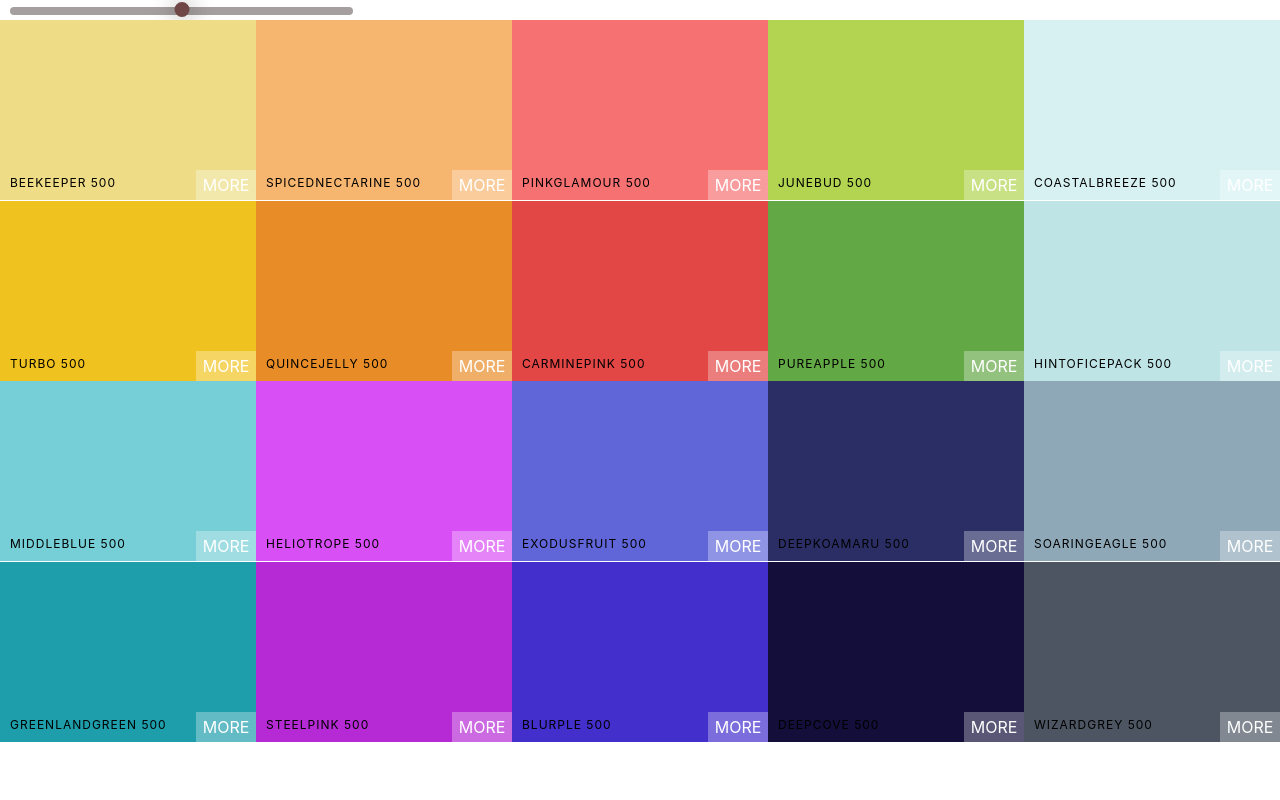
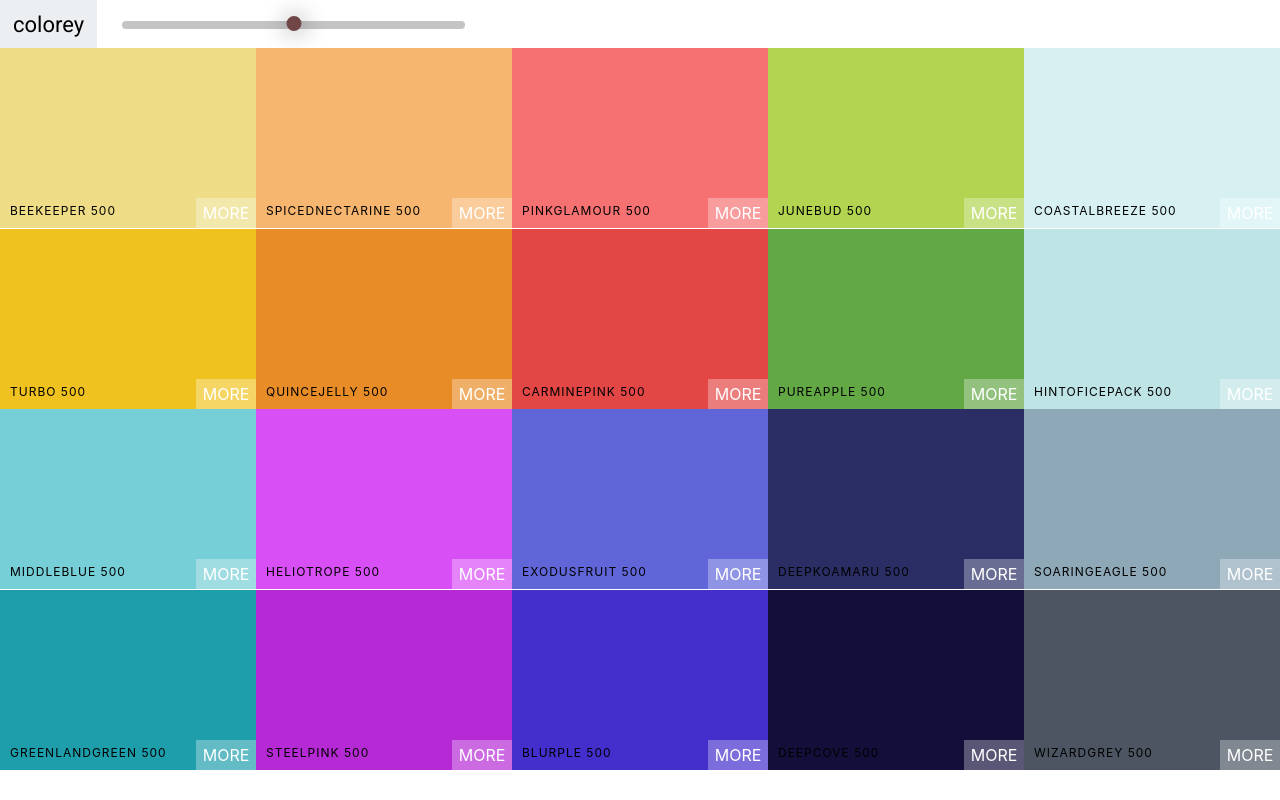
Before and after one commit to aumi364/ColorPicker, a React (Create React App) app: page /palette/flat-ui-colors-american in a window 1280 px wide. Built offline with nearby package versions, Linux system fonts and the light colour scheme.

Commit message:
add navbar and font

```diff
--- /dev/null
+++ b/src/Navbar.css
@@ -0,0 +1,46 @@
+.Navbar {
+       display: flex;
+       align-items: center;
+       justify-content: flex-start;
+       height: 6vh;
+     }
+     .logo {
+       margin-right: 15px;
+       padding: 0 13px;
+       font-size: 22px;
+       background-color: #eceff1;
+       font-family: Roboto;
+       height: 100%;
+       display: flex;
+       align-items: center;
+     }
+
+     .logo a {
+       text-decoration: none;
+       color: black;
+     }
+.slider{
+       width:343px;
+       margin : 0 10px;
+       display: inline-block;
+
+}
+.rc-slider-track{
+       background-color:transparent;
+
+}
+.rc-slider-handle,
+.rc-slider-handle:active,
+.rc-slider-handle:focus,
+.rc-slider-handle:hover{
+       height: 15px;
+       width:15px;
+       background-color: rgb(112, 70, 70);
+       outline:none;
+       border:  2px solid rgb(112, 70, 70)!important;
+       box-shadow: 1px 1px 24px -2px rgba(0, 0, 0, 1) !important;
+}
+.rc-slider-rail {
+       height: 8px;
+       background-color:rgb(197, 196, 196);
+}
--- /dev/null
+++ b/src/Navbar.js
@@ -0,0 +1,28 @@
+import React, { Component } from 'react'
+import Slider, { Range } from 'rc-slider'
+import 'rc-slider/assets/index.css'
+import "./Navbar.css"
+
+export default class extends Component {
+       render() {
+              const { level, changeLevel } = this.props;
+              return (
+                     <header className="Navbar">
+                            <div className="logo">
+                                   <a href='#'>colorey </a>
+
+                            </div>
+                            <div className="slider-container">
+                                   <div className="slider">
+                                          <Slider defaultValue={level}
+                                                 min={100}
+                                                 max={900}
+                                                 step={100}
+                                                 onAfterChange={changeLevel}
+                                          />
+                                   </div>
+                            </div>
+                     </header>
+              )
+       }
+}
--- a/src/Palette.css
+++ b/src/Palette.css
@@ -7,28 +7,3 @@
 
        height:90%;
 }
-.slider{
-       width:343px;
-       margin : 0 10px;
-       display: inline-block;
-
-}
-.rc-slider-track{
-       background-color:transparent;
-
-}
-.rc-slider-handle,
-.rc-slider-handle:active,
-.rc-slider-handle:focus,
-.rc-slider-handle:hover{
-       height: 15px;
-       width:15px;
-       background-color: rgb(112, 70, 70);
-       outline:none;
-       border:  2px solid rgb(112, 70, 70)!important;
-       box-shadow: 1px 1px 24px -2px rgba(0, 0, 0, 1) !important;
-}
-.rc-slider-rail {
-       height: 8px;
-       background-color:rgb(165, 159, 159);
-}
--- a/src/Palette.js
+++ b/src/Palette.js
@@ -1,9 +1,8 @@
 import React, { Component } from 'react'
 import ColorBox from './ColorBox'
+import './Palette.css'
+import Navbar from './Navbar'
 
-import Slider, { Range } from 'rc-slider'
-import 'rc-slider/assets/index.css'
-import './Palette.css'
 
 
 
@@ -21,15 +20,8 @@
               const colorBoxes = colors[level].map(color => (<ColorBox background={color.hex} name={color.name} />))
               return (
                      <div className="Palette">
-                            <div className="slider">
-                                   <Slider defaultValue={level}
-                                          min={100}
-                                          max={900}
-                                          step={100}
-                                          onAfterChange={this.changeLevel}
-                                   />
-                            </div>
 
+                            <Navbar level={level} changeLevel={this.changeLevel} />
                             {/* navbar goes here */}
                             <div className="Palette-colors">
                                    {colorBoxes}
```
